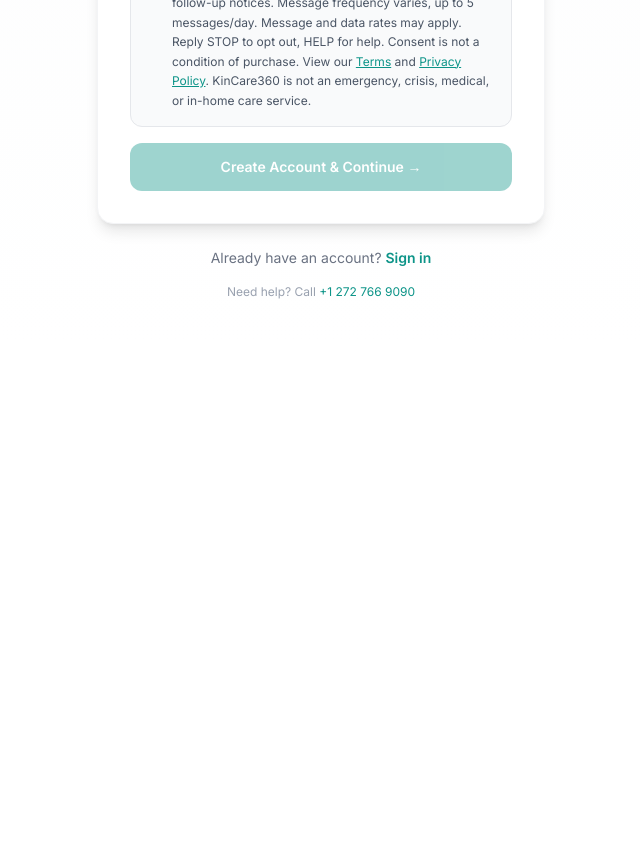
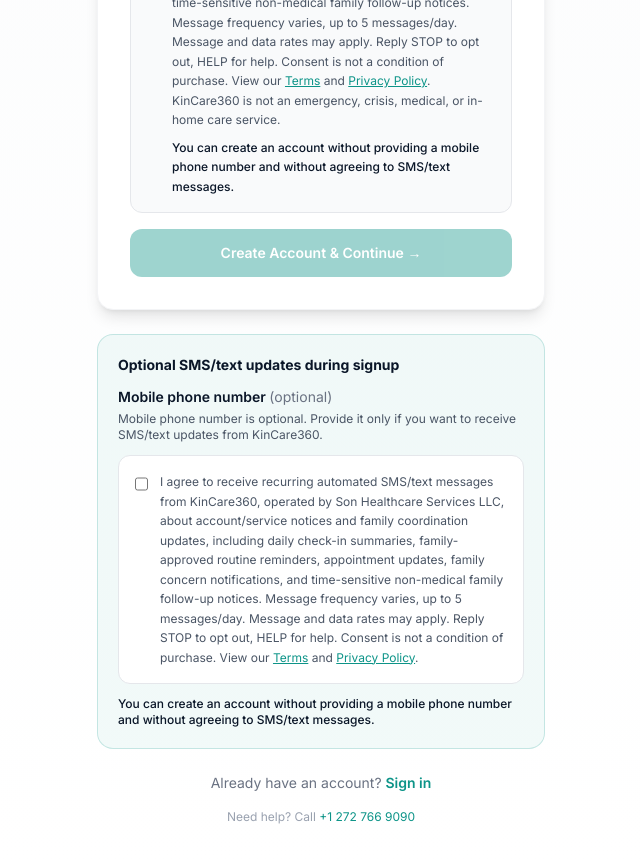
Before and after one commit to andreablule/kincare360, a Next.js app: page /signup in a window 1280 px wide. Shown: the part 1060-1922 px from the top of the page, without its empty margins (319-959 px from the left). Before the commit the page ends 1408 px from the top, so only its background shows below. Built offline with nearby package versions, Linux system fonts and the light colour scheme; no server answers.

Commit message:
Make signup SMS evidence crawler-visible

```diff
--- a/src/app/family-consent/page.tsx
+++ b/src/app/family-consent/page.tsx
@@ -49,7 +49,7 @@ export default function FamilyConsentPage() {
             <input inputMode="tel" value={phone} onChange={e=>setPhone(e.target.value)} className="w-full rounded-xl border border-gray-200 px-4 py-3 focus:outline-none focus:ring-2 focus:ring-teal" placeholder="(555) 123-4567" />
           </div>
           <label className="flex gap-3 rounded-2xl border border-gray-200 bg-gray-50 p-4 text-sm text-gray-700 leading-relaxed"><input type="checkbox" checked={checked} onChange={e=>setChecked(e.target.checked)} className="mt-1 h-4 w-4" /><span>I agree to receive recurring automated SMS/text messages from KinCare360 about family coordination updates for my loved one, including daily check-in summaries, routine reminders, appointment updates, service/account notices, family concern notifications, and time-sensitive non-medical family follow-up notices. Message frequency varies, up to 5 messages/day. Message and data rates may apply. Reply STOP to opt out, HELP for help. Consent is not a condition of purchase. View our <Link href="/terms" className="text-teal underline">Terms</Link> and <Link href="/privacy" className="text-teal underline">Privacy Policy</Link>. KinCare360 is not an emergency, crisis, medical, or in-home care service.</span></label>
-          <button disabled={loading} className="mt-2 w-full rounded-xl bg-teal text-white font-bold py-3 disabled:opacity-60">{loading ? "Recording preference..." : "Submit SMS Preference"}</button>
+          <button disabled={loading} className="mt-4 w-full rounded-xl bg-teal text-white font-bold py-3 disabled:opacity-60">{loading ? "Recording preference..." : "Submit SMS Preference"}</button>
         </form>
         {result && <div className={`mt-5 rounded-xl p-4 text-sm ${result.type === "success" ? "bg-green-50 text-green-700" : "bg-red-50 text-red-700"}`}>{result.message}</div>}
         <p className="text-xs text-gray-500 mt-8 leading-relaxed">Need help? Email <a href="mailto:hello@kincare360.com" className="text-teal underline">hello@kincare360.com</a> or call <a href="tel:+12727669090" className="text-teal underline">+1 272 766 9090</a>. To stop texts after enrollment, reply STOP to any message.</p>
--- a/src/app/signup/page.tsx
+++ b/src/app/signup/page.tsx
@@ -34,13 +34,14 @@ function StaticSignupEvidence() {
         <div className="flex items-start gap-3 rounded-xl border border-gray-200 bg-gray-50 p-4">
           <input type="checkbox" id="staticSmsConsent" defaultChecked={false} className="mt-1 h-4 w-4 rounded border-gray-300 text-teal" />
           <label htmlFor="staticSmsConsent" className="text-xs text-gray-600 leading-relaxed">
-            I agree to receive recurring automated SMS/text messages from KinCare360, operated by Son Healthcare Services LLC, including account/service notices, daily check-in summaries, family-approved routine reminders, appointment updates, family concern notifications, and time-sensitive non-medical family follow-up notices. Message frequency varies, up to 5 messages/day. Message and data rates may apply. Reply STOP to opt out, HELP for help. Consent is not a condition of purchase. View our{" "}
+            I agree to receive recurring automated SMS/text messages from KinCare360, operated by Son Healthcare Services LLC, about account/service notices and family coordination updates, including daily check-in summaries, family-approved routine reminders, appointment updates, family concern notifications, and time-sensitive non-medical family follow-up notices. Message frequency varies, up to 5 messages/day. Message and data rates may apply. Reply STOP to opt out, HELP for help. Consent is not a condition of purchase. View our{" "}
             <a href="/terms" className="text-teal underline">Terms</a> and{" "}
             <a href="/privacy" className="text-teal underline">Privacy Policy</a>. KinCare360 is not an emergency, crisis, medical, or in-home care service.
+            <span className="block mt-2 font-medium text-navy">You can create an account without providing a mobile phone number and without agreeing to SMS/text messages.</span>
           </label>
         </div>
         <button type="button" disabled className="w-full bg-teal text-white py-3.5 rounded-xl font-semibold opacity-60 text-sm">Create Account & Continue →</button>
-        <p className="text-xs text-gray-400 text-center">This static fallback is visible for reviewers and non-JavaScript clients. The live form becomes interactive when the page loads.</p>
+        <p className="text-xs text-gray-400 text-center">This SMS consent information is visible for reviewers and non-JavaScript clients. The live form becomes interactive when the page loads.</p>
       </div>
     </div>
   );
@@ -225,9 +226,10 @@ function SignupForm() {
             className="mt-1 h-4 w-4 rounded border-gray-300 text-teal focus:ring-teal"
           />
           <label htmlFor="smsConsent" className="text-xs text-gray-600 leading-relaxed">
-            I agree to receive recurring automated SMS/text messages from KinCare360, operated by Son Healthcare Services LLC, including account/service notices, daily check-in summaries, family-approved routine reminders, appointment updates, family concern notifications, and time-sensitive non-medical family follow-up notices. Message frequency varies, up to 5 messages/day. Message and data rates may apply. Reply STOP to opt out, HELP for help. Consent is not a condition of purchase. View our{" "}
+            I agree to receive recurring automated SMS/text messages from KinCare360, operated by Son Healthcare Services LLC, about account/service notices and family coordination updates, including daily check-in summaries, family-approved routine reminders, appointment updates, family concern notifications, and time-sensitive non-medical family follow-up notices. Message frequency varies, up to 5 messages/day. Message and data rates may apply. Reply STOP to opt out, HELP for help. Consent is not a condition of purchase. View our{" "}
             <a href="/terms" className="text-teal underline">Terms</a> and{" "}
             <a href="/privacy" className="text-teal underline">Privacy Policy</a>. KinCare360 is not an emergency, crisis, medical, or in-home care service.
+            <span className="block mt-2 font-medium text-navy">You can create an account without providing a mobile phone number and without agreeing to SMS/text messages.</span>
           </label>
         </div>
 
@@ -256,6 +258,26 @@ export default function SignupPage() {
           <SignupForm />
         </Suspense>
 
+        <section className="mt-6 rounded-2xl border border-teal/20 bg-teal/5 p-5 text-sm text-navy" aria-labelledby="signup-sms-consent-evidence">
+          <h2 id="signup-sms-consent-evidence" className="font-bold text-navy">Optional SMS/text updates during signup</h2>
+          <div className="mt-3 space-y-3">
+            <div>
+              <p className="font-semibold">Mobile phone number <span className="font-normal text-gray-500">(optional)</span></p>
+              <p className="text-xs text-gray-600 mt-1">Mobile phone number is optional. Provide it only if you want to receive SMS/text updates from KinCare360.</p>
+            </div>
+            <div className="flex items-start gap-3 rounded-xl border border-gray-200 bg-white p-4">
+              <input type="checkbox" defaultChecked={false} aria-label="Optional SMS consent checkbox" className="mt-1 h-4 w-4 rounded border-gray-300 text-teal" />
+              <p className="text-xs text-gray-600 leading-relaxed">
+                I agree to receive recurring automated SMS/text messages from KinCare360, operated by Son Healthcare Services LLC, about account/service notices and family coordination updates, including daily check-in summaries, family-approved routine reminders, appointment updates, family concern notifications, and time-sensitive non-medical family follow-up notices. Message frequency varies, up to 5 messages/day. Message and data rates may apply. Reply STOP to opt out, HELP for help. Consent is not a condition of purchase. View our{" "}
+                <a href="/terms" className="text-teal underline">Terms</a> and{" "}
+                <a href="/privacy" className="text-teal underline">Privacy Policy</a>.
+              </p>
+            </div>
+            <p className="text-xs font-medium text-navy">You can create an account without providing a mobile phone number and without agreeing to SMS/text messages.</p>
+          </div>
+        </section>
+
+
         <p className="text-center text-sm text-gray-500 mt-6">
           Already have an account?{" "}
           <a href="/login" className="text-teal font-semibold hover:underline">Sign in</a>
--- a/src/components/FounderStory.tsx
+++ b/src/components/FounderStory.tsx
@@ -38,7 +38,7 @@ export default function FounderStory() {
               <p>
                 Over the years, I&apos;ve seen the same problem again and again — families
                 doing their best, but things still fall through the cracks. Missed
-                medications. Missed appointments. Constant worry.
+                routines. Missed appointments. Constant worry.
               </p>
               <p>
                 I built KinCare360 to solve that.
```
Also changed, not shown: CHANGE_LOG.txt.
